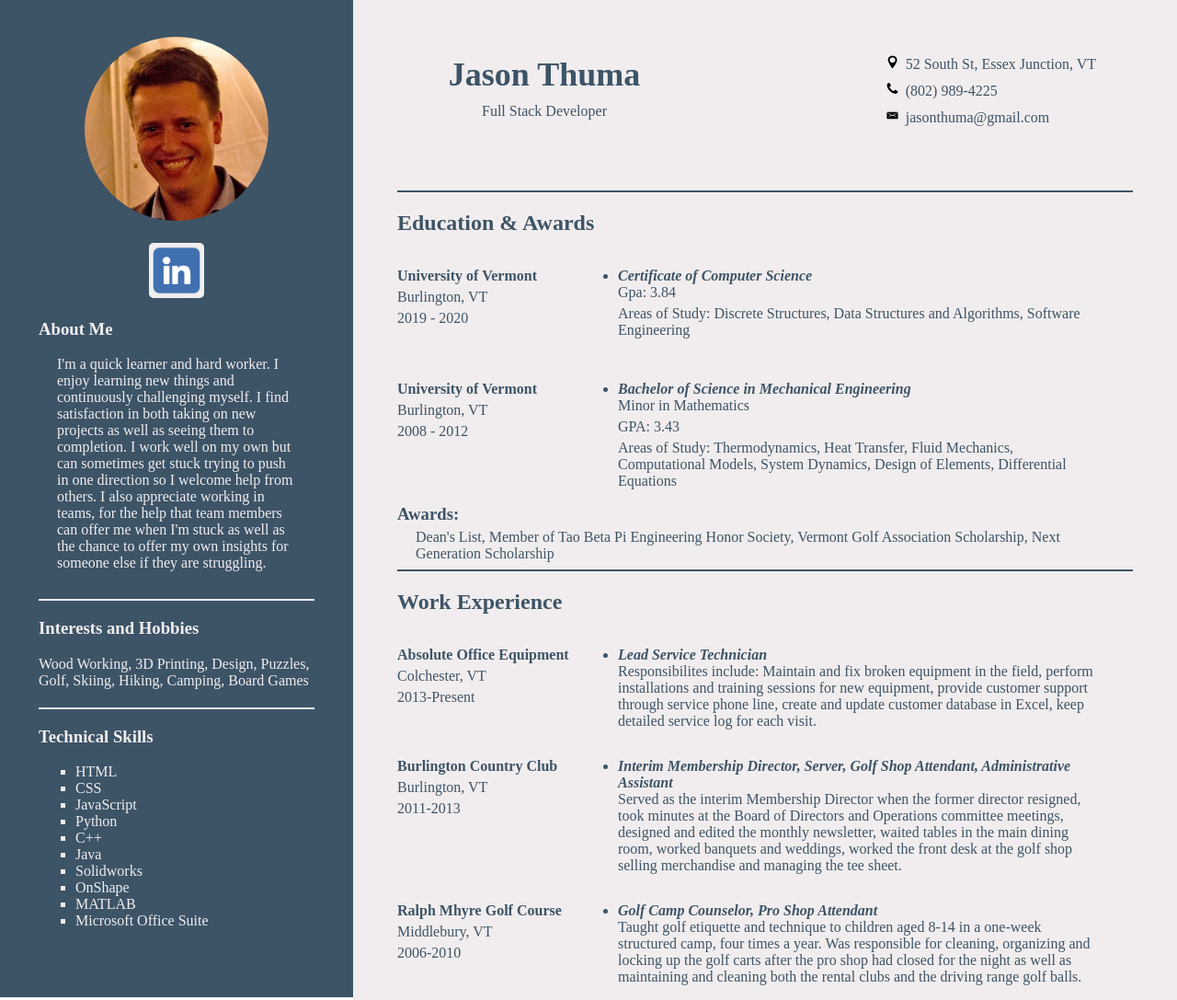
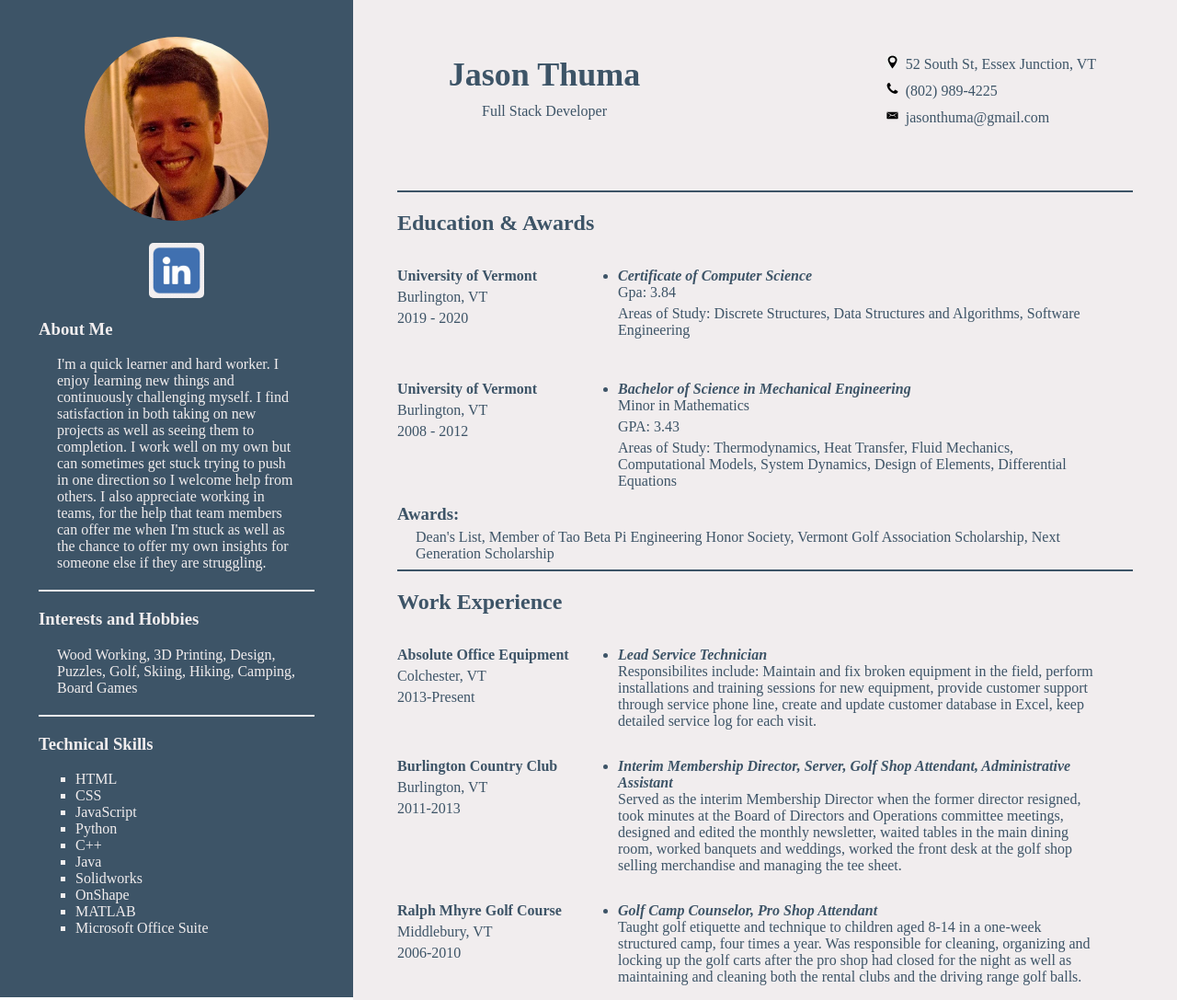
Before and after one commit to jasonthuma/jasonthumaResumeSite, a PHP site: page / in a window 1280 px wide. Shown: the whole page at 92% size. Run offline with PHP 8.4, Linux system fonts and the light colour scheme; some libraries are stand-ins or nearby versions.

Commit message:
more styling changes for aboutMe and hobbies

```diff
--- a/css/style.css
+++ b/css/style.css
@@ -92,10 +92,11 @@ Left Column Contents
 
 .me {
     padding: 0 20px;
-    margin-bottom: 30px;
+    margin-bottom: 20px;
 }
 
 .hobbies {
+    padding: 0 20px;
     margin-bottom: 20px;
 }
 
--- a/index.html
+++ b/index.html
@@ -23,6 +23,8 @@
                         </a>
                     </div>
 
+
+
                     <div class="aboutMe">
                         <h3>About Me</h3>
                         <p class="me">I'm a quick learner and hard worker. I enjoy learning new things and continuously challenging myself.
@@ -35,9 +37,11 @@
 
                     <hr class="leftLine">
 
-                    <div class="hobbies">
+                    <div>
                         <h3>Interests and Hobbies</h3>
-                        <p>Wood Working, 3D Printing, Design, Puzzles, Golf, Skiing, Hiking, Camping, Board Games</p>
+                        <p class="hobbies">Wood Working, 3D Printing, Design, Puzzles, Golf, Skiing, Hiking, Camping,
+                            Board Games
+                        </p>
                     </div>
 
                     <hr class="leftLine">
```
